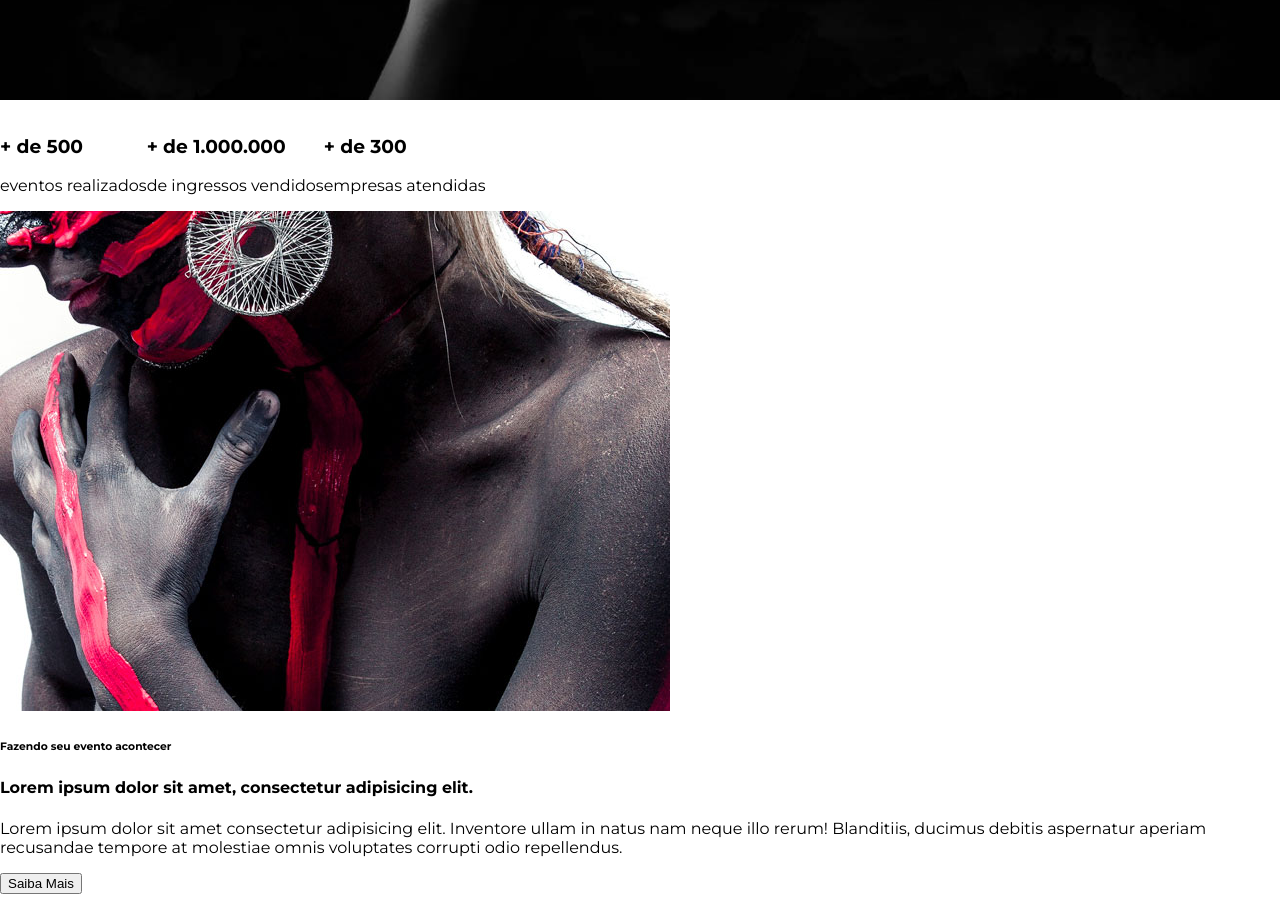
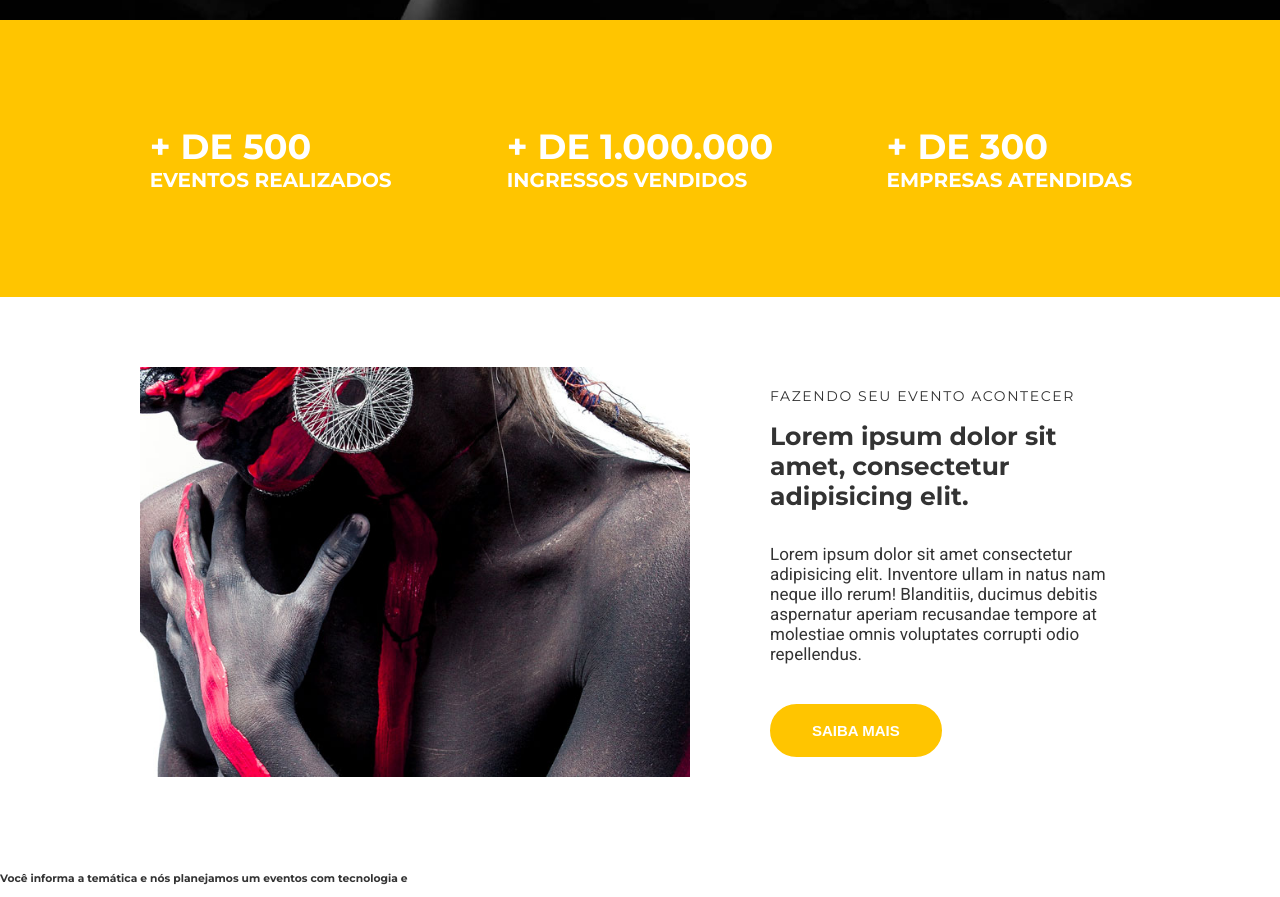
Before and after one commit to mariakrishna/aula1_studioon, a website: page index.html in a window 1280 px wide. Shown: the part 700-1597 px from the top of the page. Drawn offline with Linux system fonts and the light colour scheme.

Commit message:
styling the institutional part, counter, changing buttons and features on root

```diff
--- a/index.html
+++ b/index.html
@@ -10,8 +10,8 @@
     <!--Titulo da Aba do Navegador-->
 </head>
 
-<body>
-    <nav class="navbar">
+<body><nav class="navbar">
+    <div class="container navbar__container">
         <h1 class="logo-studion">Studi<span class="copy--primary">on</span>
             <span class="logo-studion__subtitle">Eventos</span>
         </h1>
@@ -22,7 +22,7 @@
             <li><a href="#depoimentos">Depoimentos</a></li>
             <li><a href="#contatos">Contatos</a></li>
         </ul>
-    </nav>
+    </div></nav>
     <header>
         <div id="slider">
             <div class="slide">
@@ -35,23 +35,24 @@
         </div>
         </div>
     </header>
-    <main>
-        <section>
-            <ul>
+    <main> <div>
+        <section id="counter">
+            <ul class="container counter__container">
                 <li>
-                    <h3>+ de 500 </h3>eventos realizados
+                    <h3>+ de 500 <small>eventos realizados</small></h3>
                 </li>
                 <li>
-                    <h3>+ de 1.000.000 </h3>de ingressos vendidos
+                    <h3>+ de 1.000.000 <small> ingressos vendidos</small></h3>
                 </li>
                 <li>
-                    <h3>+ de 300 </h3>empresas atendidas
+                    <h3>+ de 300 <small>empresas atendidas</small></h3>
                 </li>
             </ul>
         </section>
-        <section>
-            <div>
-                <img src="./images/institutional.jpg" />
+        <section class="container institutional">
+            <img class="institutional__img" src="./images/institutional.jpg" alt="Studion Institutional" />
+            <div class="institutional__copy">
+
                 <h6>Fazendo seu evento acontecer</h6>
                 <h4>Lorem ipsum dolor sit amet, consectetur adipisicing elit.</h4>
                 <p>
@@ -60,17 +61,17 @@
                     ducimus debitis aspernatur aperiam recusandae tempore at molestiae omnis
                     voluptates corrupti odio repellendus.
                 </p>
-                <button>Saiba Mais</button>
+                <button class="btn btn--institutional">Saiba Mais</button>
             </div>
         </section>
 
-        <section>
+        <section class="">
             <div>
                 <h6>Você informa a temática e nós planejamos um eventos com tecnologia e</h6>
                 <h4><span>Muito+ </span>Diversão</h4>
                 <button>Fazer Cotação</button>
             </div>
-        </section>
+        </section></div>
     </main>
     <footer>
         <h2>Studi<span>on</span><span>Eventos</span></h2>
--- a/style.css
+++ b/style.css
@@ -1,4 +1,4 @@
-@import url('https://fonts.googleapis.com/css2?family=Montserrat:wght@300;400;700;900&display=swap');
+@import url('https://fonts.googleapis.com/css2?family=Montserrat:wght@300;400;700;900&family=Roboto&display=swap');
 
 * {
     box-sizing: border-box;
@@ -7,13 +7,27 @@
 :root {
     font-family: 'Montserrat', sans-serif;
     font-size: 16px;
+    --color-copy: #333;
     --color-primary: #ffc500;
     --defaut-padding: 1rem;
+    color: var(--color-copy);
 }
 
 body {
     margin: 0;
     padding-top: 7.75rem;
+    overflow-x: hidden;
+}
+
+header,
+main,
+footer {
+    overflow-x: hidden;
+}
+
+.container {
+    max-width: 1140px;
+    margin: 0 auto;
 }
 
 ul {
@@ -25,11 +39,16 @@ ul {
 .navbar {
     position: fixed;
     z-index: 1;
+    top: 0;
+    left: 0;
+    width: 100%;
+    background-color: #000;
+    color: #fff;
+}
+.navbar__container {
     display: grid;
     grid-template-columns: 1fr 9fr;
     align-items: center;
-    top: 0;
-    left: 0;
     width: 100vw;
     height: 7.75rem;
     padding: 0 1rem;
@@ -83,7 +102,7 @@ ul {
 
 .slide {
     position: relative;
-    height: calc(100vh - 7.75rem);
+    height: calc(90vh - 7.75rem);
 }
 
 .slide__backimg {
@@ -131,8 +150,74 @@ ul {
 
 .btn:hover,
 .btn:active,
-.btn:focus {
+.btn:focus,
+.btn--institutional {
     border-color: var(--color-primary);
     background-color: var(--color-primary);
     color: #fff;
 }
+
+#counter {
+    background-color: var(--color-primary);
+    color: #fff;
+    text-transform: uppercase;
+}
+
+.counter__container {
+    display: grid;
+    grid-template-columns: repeat(auto-fill, minmax(300px, 1fr));
+    place-items: center;
+    padding: 4.375rem 1rem;
+}
+
+.counter__container h3 {
+    font-size: 2.1875rem;
+}
+
+.counter__container h3 small {
+    display: block;
+    font-size: 1.25rem;
+}
+.institutional {
+    display: grid;
+    grid-template-columns: auto auto;
+    gap: 3.125rem;
+    align-items: center;
+    padding: 4.375rem;
+}
+
+.institutional__img {
+    max-width: 550px;
+}
+
+.institutional__copy {
+    padding: 0 1.875rem;
+}
+
+.institutional__copy h6 {
+    margin: 0;
+    font-size: .875rem;
+    font-weight: 400;
+    text-transform: uppercase;
+    letter-spacing: .1rem;
+}
+
+.institutional__copy h4 {
+    font-size: 1.5625rem;
+    margin-top: 1rem;
+}
+
+.institutional p {
+    font-family: 'Roboto', 'sans serif';
+    font-size: 1.0625rem;
+    line-height: 1,6875rem;
+    margin-bottom: 0;
+    margin-bottom: 2.5rem;
+}
+
+.btn--institutional:hover {
+    color: var(--color-copy);
+    background: unset;
+    box-shadow: 0 1rem #0004;
+
+}
```
